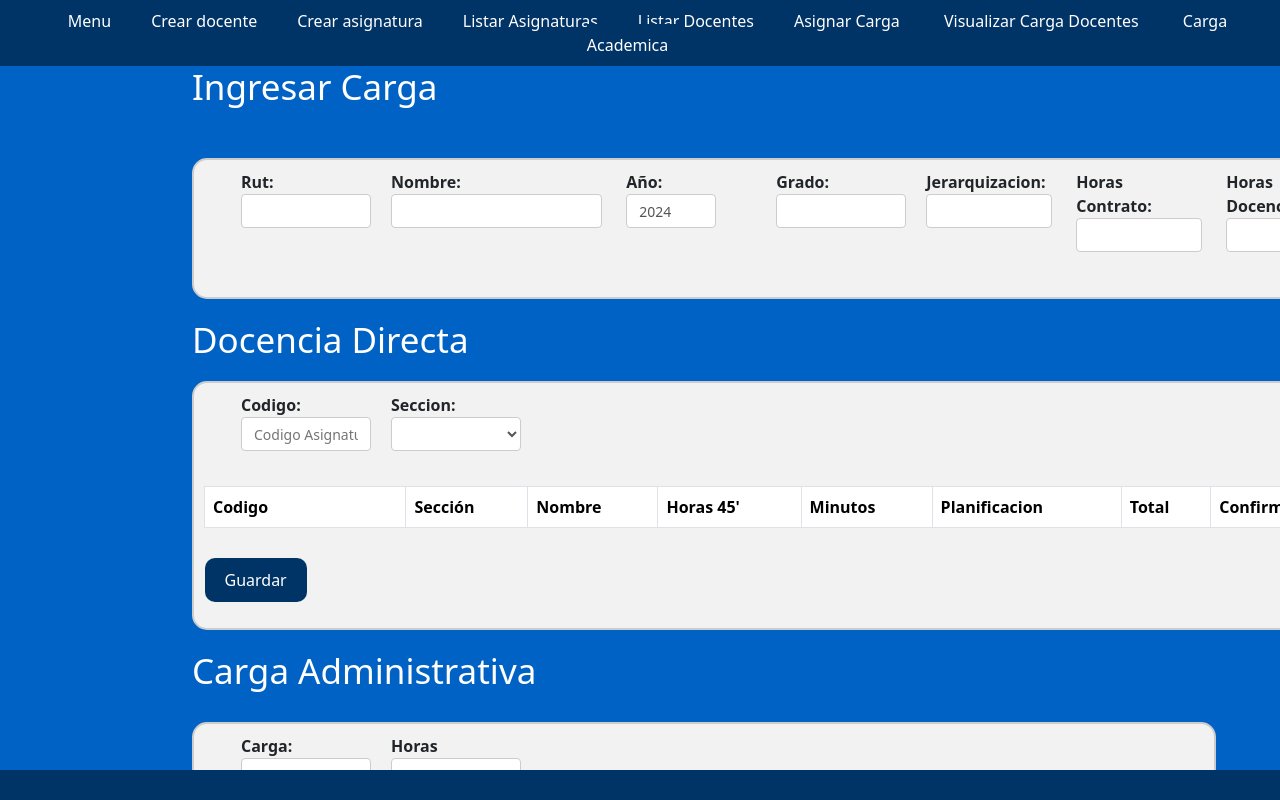
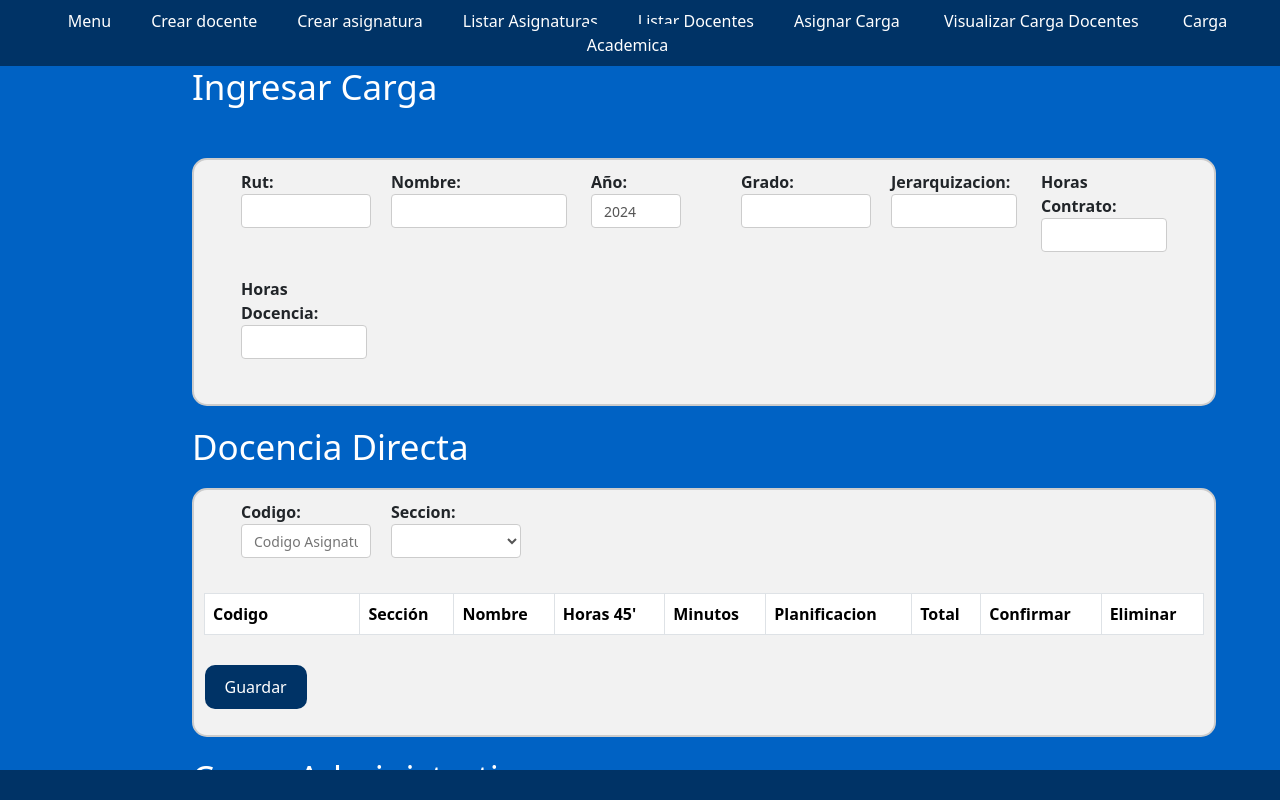
Before and after one commit to NachoMezaM/CDT_CargaTest1, an Angular app: page /carga-horaria/carga-horaria in a window 1280 px wide. Shown: the top 800 px of the page. Built offline with nearby package versions, Linux system fonts and the light colour scheme; no server answers.

Commit message:
Carga Fixed

```diff
--- a/src/app/carga-horaria/carga-horaria/carga-horaria.component.css
+++ b/src/app/carga-horaria/carga-horaria/carga-horaria.component.css
@@ -5,8 +5,9 @@
   margin-top: 30px;
   margin-bottom: 20px;
   margin-left: 15%;
-  width: 70%;
-  min-width: 1200px; /* Añadido un ancho mínimo */
+  width: 80%;
+  max-width: 1320px;
+  min-width: 500px; /* Añadido un ancho mínimo */
   background-color: #f2f2f2;
   padding: 10px;
   border: 2px solid #ccc;
@@ -17,8 +18,9 @@
 .containerflex1 {
   margin-bottom: 20px;
   margin-left: 15%;
+  width: 80%;
   max-width: 1320px;
-  min-width: 1320px; /* Añadido un ancho mínimo */
+  min-width: 500px; /* Añadido un ancho mínimo */
   background-color: #f2f2f2;
   padding: 10px;
   border: 2px solid #ccc;
```
